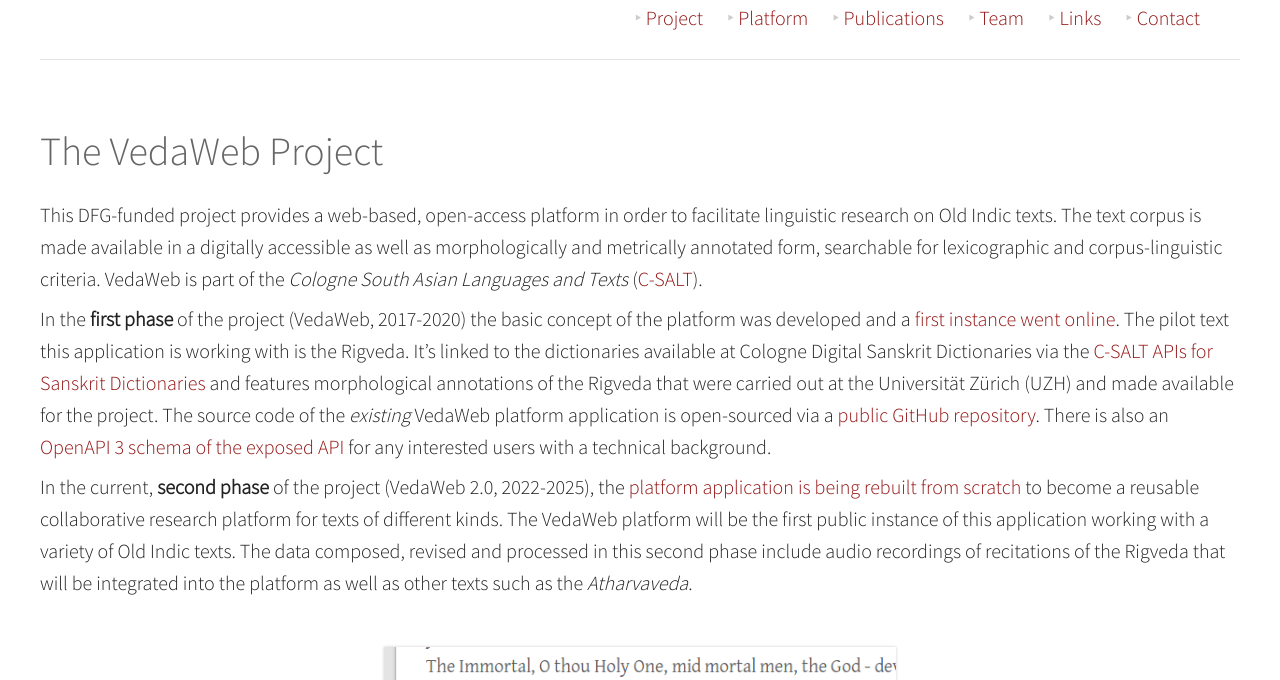
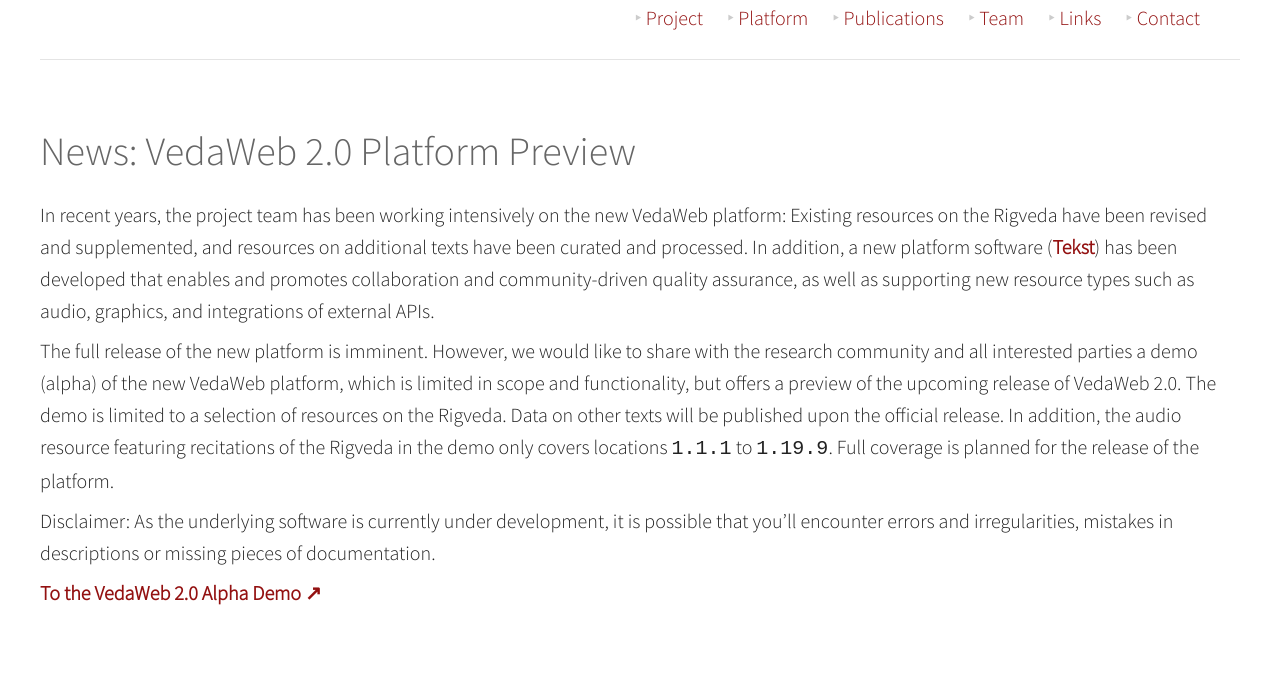
Before and after one commit to VedaWebProject/vedaweb-project-page, a Jekyll site: the page built from index.md, in a window 1280 px wide and 900 px high, cut to the strip 220-900 px from the top of the window. Built offline with Jekyll 4.4.1, drawn with Linux system fonts in a browser that asks for light colours.

Commit message:
Add VW 2.0 preview announcement

```diff
--- a/index.md
+++ b/index.md
@@ -1,6 +1,17 @@
 ---
 layout: home
 ---
+
+
+# News: VedaWeb 2.0 Platform Preview
+
+In recent years, the project team has been working intensively on the new VedaWeb platform: Existing resources on the Rigveda have been revised and supplemented, and resources on additional texts have been curated and processed. In addition, a new platform software ([**Tekst**](https://github.com/VedaWebProject/Tekst)) has been developed that enables and promotes collaboration and community-driven quality assurance, as well as supporting new resource types such as audio, graphics, and integrations of external APIs.
+
+The full release of the new platform is imminent. However, we would like to share with the research community and all interested parties a demo (alpha) of the new VedaWeb platform, which is limited in scope and functionality, but offers a preview of the upcoming release of VedaWeb 2.0. The demo is limited to a selection of resources on the Rigveda. Data on other texts will be published upon the official release. In addition, the audio resource featuring recitations of the Rigveda in the demo only covers locations `1.1.1` to `1.19.9`. Full coverage is planned for the release of the platform.
+
+Disclaimer: As the underlying software is currently under development, it is possible that you'll encounter errors and irregularities, mistakes in descriptions or missing pieces of documentation.
+
+[**To the VedaWeb 2.0 Alpha Demo ↗**](https://vedaweb.uni-koeln.de/zwo)
 
 
 # The VedaWeb Project
```
